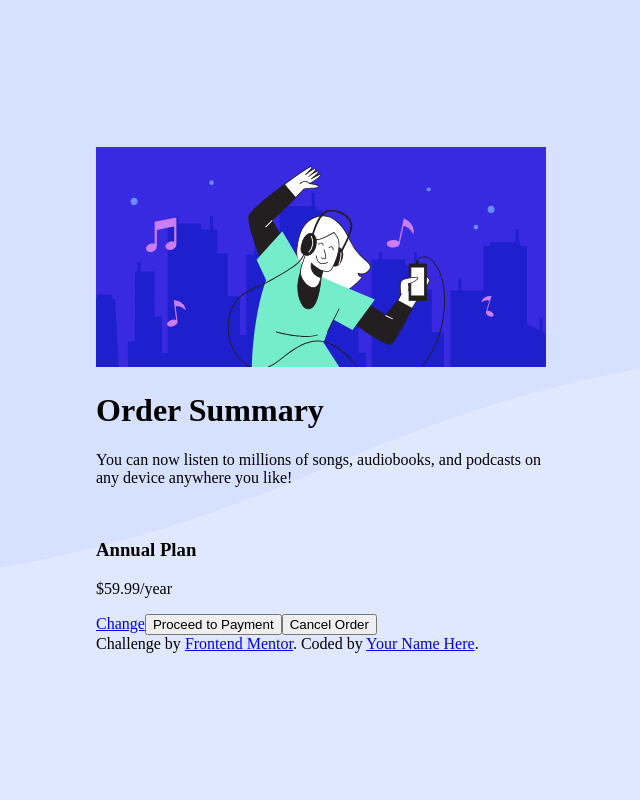
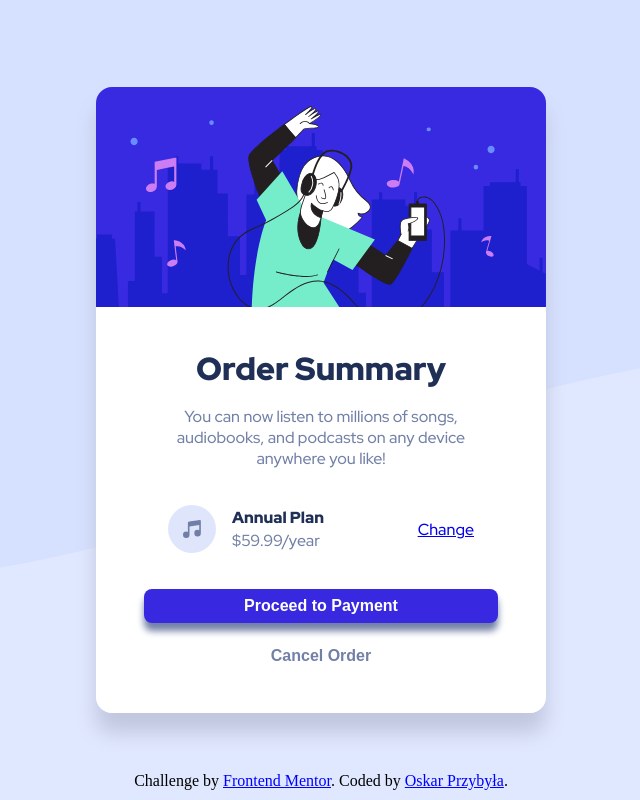
Before and after one commit to Skolpionek/OrderSummaryComponent, a React (Create React App) app: page / in a window 1280 px wide. Shown: the whole page, without its empty margins (319-959 px from the left). Built offline with nearby package versions, Linux system fonts and the light colour scheme.

Commit message:
style desktop design

```diff
--- a/src/App.css
+++ b/src/App.css
@@ -56,6 +56,11 @@
       .d-block{display: block;}
       .m-auto{margin: 0 auto;}
 
+/*
+#######################
+#       Styling       #
+#######################
+*/
 
 body{
    display: flex;
@@ -69,7 +74,51 @@ body{
 }
 .container{
    width: min-content;
+   box-shadow: 0px 20px 20px 0px hsl(225, 31%, 81%);
+   border-radius: 1rem;
 }
 .content{
-   padding: .5rem 3rem;
+
+   padding: 2.5rem 3rem;
+   gap: 1rem;
+   border-radius: 0 0 1rem 1rem;
 }
+.HeaderImg{
+   border-radius:1rem 1rem  0 0;
+}
+.title, .text-content{
+   margin: 0;
+}
+.items{
+   gap: 1rem;
+   padding-inline: 1.5rem;
+   margin-block: 1.25rem;
+}
+.items > div{
+   margin-right: auto;
+   gap: .1rem;
+}
+.items > div > *{
+   margin: 0;
+
+}
+.btn{
+   width: 100%;
+   padding-block: .5rem;
+   border: 0;
+   border-radius: .5rem;
+   cursor: pointer;
+}
+.primary-btn{
+      box-shadow: 0px 8px 7px 0px hsl(224, 23%, 55%);
+}
+.attribution{
+   position: fixed;
+   bottom: 10px;
+   left: 0;
+   right: 0;
+   text-align: center;
+}
+.attribution a{
+   color: blue;
+}
--- a/src/App.js
+++ b/src/App.js
@@ -6,7 +6,7 @@ import Footer from './components/Footer';
 
 function App() {
   return (
-    <div className='container'>
+    <div className='container d-flex column'>
       <Header />
       <Main />
       <Footer />
--- a/src/components/Footer.js
+++ b/src/components/Footer.js
@@ -2,7 +2,7 @@ function Footer(){
    return (
       <footer className="attribution">
          Challenge by <a href="https://www.frontendmentor.io?ref=challenge" target="_blank">Frontend Mentor</a>.
-         Coded by <a href="#">Your Name Here</a>.
+         Coded by <a href="#">Oskar Przybyła</a>.
       </footer>
    )
 }
--- a/src/components/Header.js
+++ b/src/components/Header.js
@@ -3,13 +3,11 @@ import '../App.css';
 
 function Header(){
    return (
-      <div>
          <img
             src={HeaderImg}
             alt=""
             className="HeaderImg"
          />
-      </div>
    )
 }
 export default Header;
--- a/src/components/Main.js
+++ b/src/components/Main.js
@@ -1,21 +1,27 @@
-
+import icon from "../assets/images/icon-music.svg"
 
 function Main(){
    return (
-      <main className="">
-         <h1 className="">Order Summary</h1>
-         <p className=''>
+      <main className="content bg-White d-flex column">
+         <h1 className="title fs-300 ff-RedHat t-center clr-DarkBlue fw-900">Order Summary</h1>
+         <p className='text-content fs-100 ff-RedHat t-center fw-500 clr-DesaturatedBlue'>
             You can now listen to millions of songs, audiobooks, and podcasts on any
             device anywhere you like!
          </p>
-         <img />
-         <div>
-            <h3>Annual Plan</h3>
-            <p>$59.99/year</p>
+         <div className="items d-flex aic">
+            <img
+               className="IconMusic"
+               src={icon}
+               alt="Icon Music"
+            />
+            <div className="d-flex column jcc">
+               <h3 className="fs-100 ff-RedHat clr-DarkBlue fw-900">Annual Plan</h3>
+               <p className="fs-100 clr-DesaturatedBlue ff-RedHat">$59.99/year</p>
+            </div>
+            <a href="#" className="link fs-100 ff-RedHat">Change</a>
          </div>
-         <a href="#">Change</a>
-         <button>Proceed to Payment</button>
-         <button>Cancel Order</button>
+         <button className="primary-btn btn bg-BrightBlue fw-700 clr-White d-block fs-100 ff-Redhat">Proceed to Payment</button>
+         <button className="btn bg-White clr-DesaturatedBlue fw-700 d-block fs-100 ff-Redhat">Cancel Order</button>
       </main>
    )
 }
```
